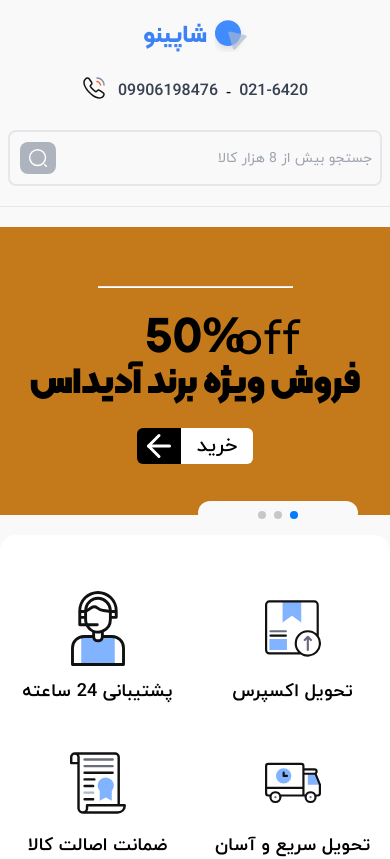
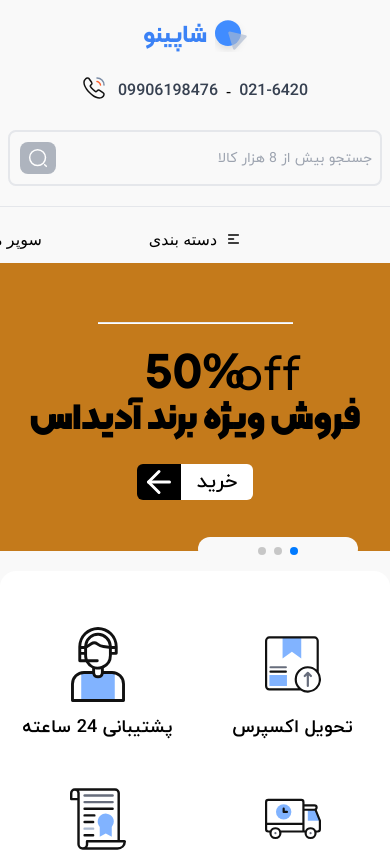
Before and after one commit to Ario-Team/shapino-frontend, a Next.js app: page / in a window 390 px wide. Shown: the top 859 px of the page. Built offline with nearby package versions, Linux system fonts and the light colour scheme.

Commit message:
Fixed the navbar responsive

```diff
--- a/components/Menu.jsx
+++ b/components/Menu.jsx
@@ -1,42 +1,61 @@
 import menuData from "../fakeData/menu";
 import { HiMenuAlt1, HiMenuAlt2, HiMenuAlt3, HiMenuAlt4 } from "react-icons/hi";
 import { useEffect, useState } from "react";
+import { Pagination } from "swiper";
+import { Swiper, SwiperSlide } from "swiper/react";
+import classes from "../styles/components/Menu/index.module.scss";
+
+import "swiper/css";
+import "swiper/css/pagination";
 
 const Menu = () => {
-  const [open, setOpen] = useState(false);
+  const [width, setWidth] = useState(0);
   useEffect(() => {
-    if (window.innerWidth >= 1024) {
-      setOpen(true);
-    }
+    setWidth(window.innerWidth);
     window.onresize = () => {
-      if (window.innerWidth >= 1024) {
-        setOpen(true);
-      } else {
-        setOpen(false);
-      }
+      setWidth(window.innerWidth);
     };
   }, []);
   return (
-    <div>
-      <div
-        className="peer flex flex-row gap-3 font-iran-yekan font-bold items-center bg-gray-300 w-max mx-auto text-white px-5 py-3 lg:hidden"
-        data-open={open}
-        onClick={() => setOpen((o) => !o)}
-      >
-        <HiMenuAlt1 className="text-xl" />
-        <span>دسته بندی</span>
-      </div>
-      <ul
-        className={` ${
-          open
-            ? "bg-white border-2 border-gray-200 w-max text-center px-10 py-5 mx-auto z-20"
-            : "hidden"
-        } grid-flow-col gap-x-8 auto-cols-max place-items-center place-content-center mt-2 lg:visible lg:border-none lg:w-full lg:grid`}
-      >
-        {menuData.map((item, key) => {
-          return <MenuItem key={key} name={item} />;
-        })}
-      </ul>
+    <div className="bg-transparent mb-3">
+      {width > 1024 ? (
+        <ul className="flex flex-row items-center justify-center gap-6">
+          {menuData.map((item, key) => {
+            return <MenuItem key={key} name={item} />;
+          })}
+        </ul>
+      ) : (
+        <Swiper
+          direction="horizontal"
+          slidesPerView={2}
+          centeredSlides={true}
+          className="w-full"
+          modules={[Pagination]}
+          breakpoints={{
+            450: {
+              slidesPerView: 3,
+            },
+            750: {
+              slidesPerView: 4,
+            },
+            800: {
+              slidesPerView: 5,
+            },
+          }}
+        >
+          {menuData.map((item, key) => {
+            return (
+              <SwiperSlide
+                key={key}
+                className="w-max flex flex-row gap-2 justify-center items-center"
+              >
+                {item == "دسته بندی" ? <HiMenuAlt1 /> : null}
+                <span>{item}</span>
+              </SwiperSlide>
+            );
+          })}
+        </Swiper>
+      )}
     </div>
   );
 };
--- a/pages/index.jsx
+++ b/pages/index.jsx
@@ -7,6 +7,7 @@
 import "swiper/css";
 import "swiper/css/pagination";
 import Head from "next/head";
+import Menu from "../components/Menu";
 
 export default function Home() {
   return (
@@ -16,6 +17,7 @@
       </Head>
       <MainLayout>
         <div className="mb-5">
+          <Menu />
           <Swiper
             slidesPerView={1}
             pagination={{
--- /dev/null
+++ b/styles/components/Menu/index.module.scss
@@ -0,0 +1 @@
+@import "global.scss";
```
Also changed, not shown: styles/components/Menu/global.scss (added).
